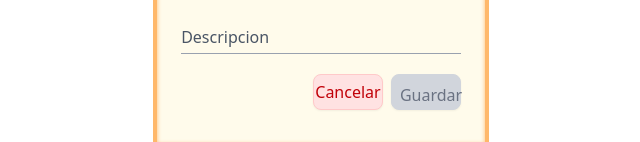
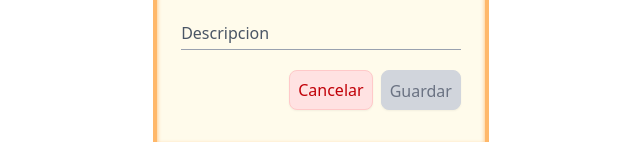
Before and after one commit to EmersonUrielVargas/tm-task-manager-web-ui, an Angular app: page / in a window 1280 px wide. Both pictures are taken after a click on the button 639 px from the left and 744 px from the top of the page. Shown: the part 658-800 px from the top of the page, without its empty margins (319-959 px from the left). Built offline with nearby package versions, Linux system fonts and the light colour scheme; no server answers.

Commit message:
fix styles buttons registerForm

```diff
--- a/src/app/components/form-task/form-task.component.html
+++ b/src/app/components/form-task/form-task.component.html
@@ -59,8 +59,8 @@
     </div>
 
     <div class="w-full justify-end flex items-center gap-2">
-        <button class="w-1/4 flex justify-center
-            items-center shadow-xs h-9 p-2
+        <button class="w-1/4 min-w-fit flex justify-center
+            items-center shadow-xs h-10 p-2
             rounded-lg bg-red-100 border
             text-red-700 border-red-200 cursor-pointer
             hover:shadow-gray-500 hover:shadow-sm hover:font-medium
@@ -71,7 +71,7 @@
         </button>
         <button class="bg-lime-600 border p-2
             text-white shadow-xs border-green-600
-            w-1/4 h-9 justify-items-center cursor-pointer
+            w-1/4 min-w-fit h-10 justify-items-center cursor-pointer
             hover:shadow-gray-500 hover:shadow-sm hover:font-medium
             active:outline-2 outline-green-600 outline-offset-2
             disabled:bg-gray-300
```
